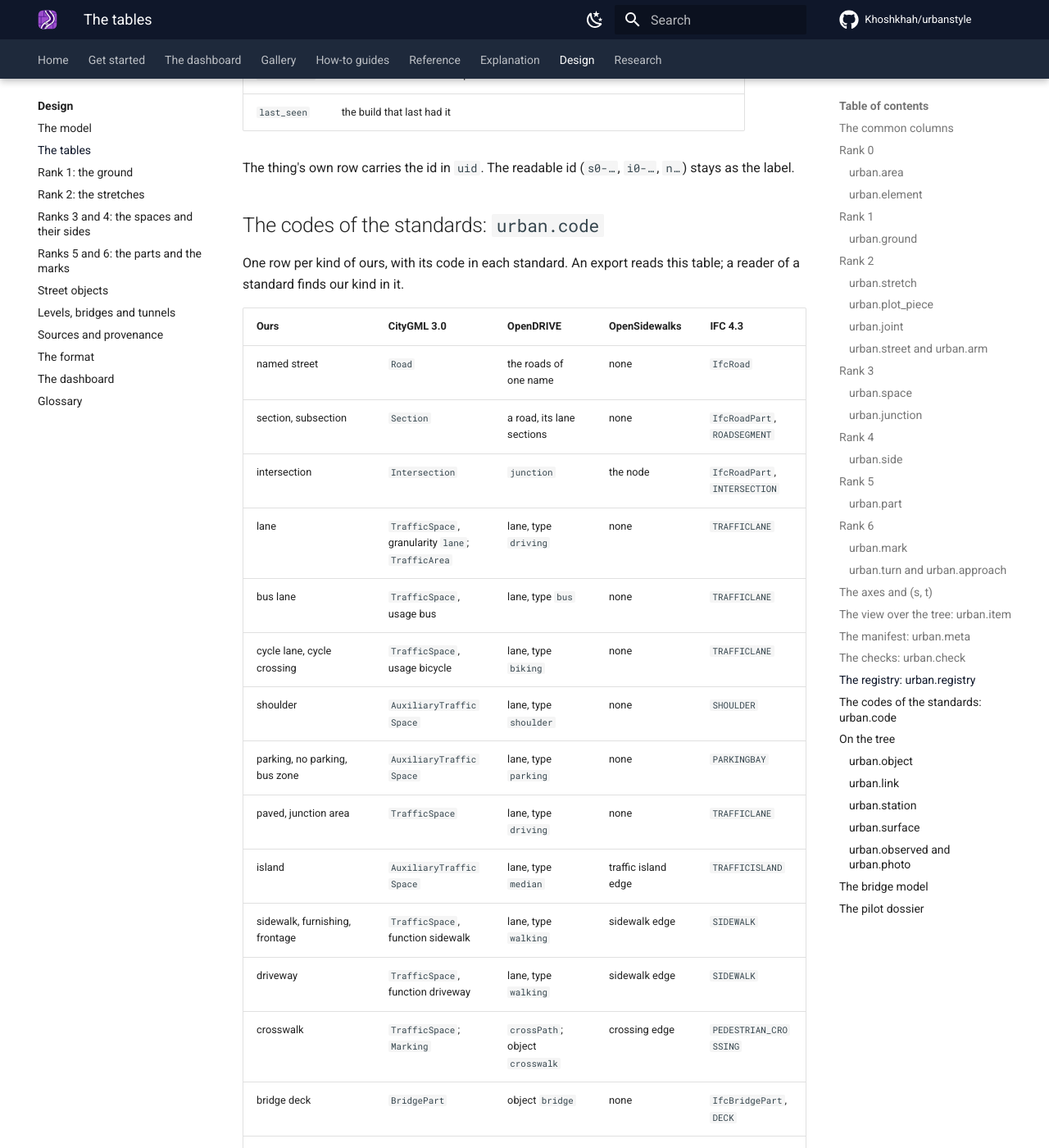
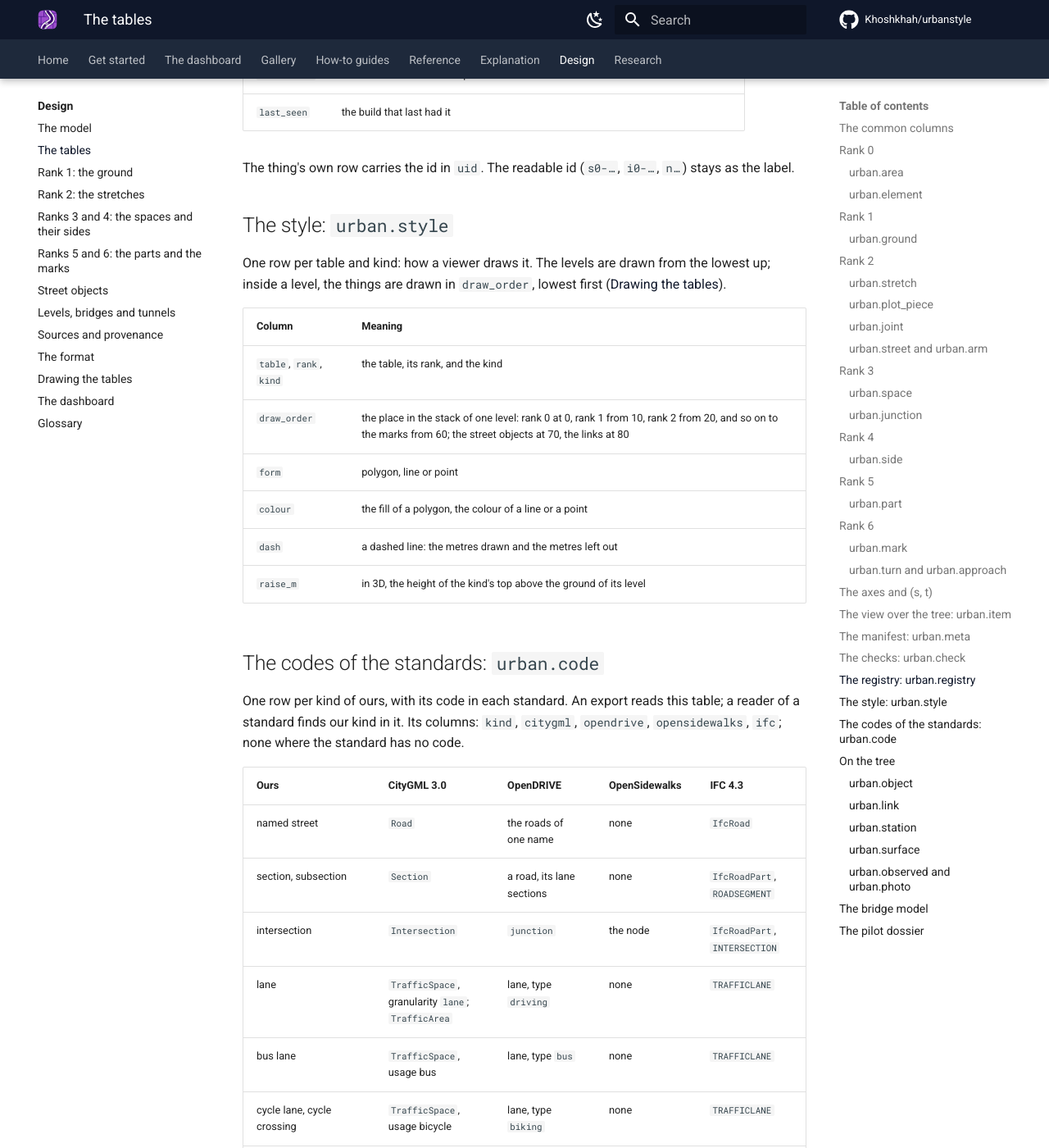
Before and after one commit to Khoshkhah/urbanstyle, an MkDocs documentation site: the page built from docs/design/tables.md, in a window 1280 px wide and 1400 px high, scrolled down 11457 px. Shown: the whole window at 82% size. Built offline with MkDocs 1.6.1 and Material for MkDocs 9.7.7, drawn with Linux system fonts in a browser that asks for light colours; comment, search, counter and statistics services are not loaded.

Commit message:
The design: drawing the tables, and urban.style with the draw order of each kind
The new chapter docs/design/drawing.md says how a viewer draws the model: the levels from the lowest up, then each kind in its
draw_order inside a level (one band per rank, the marks over the parts), one rank filled with the ranks above it as outlines, the
levels in 2D and 3D, and the tables that are lists, not map layers. urban.style holds the order, form, colour, dash and 3D
raise of every table and kind, so any viewer reads them from the data.

Co-Authored-By: Claude Opus 5.5 <noreply@anthropic.com>

```diff
--- a/docs/design/tables.md
+++ b/docs/design/tables.md
@@ -300,9 +300,24 @@ database it replaces, gives every profile it knows its id again, and gives a new
 
 The thing's own row carries the id in `uid`. The readable id (`s0-…`, `i0-…`, `n…`) stays as the label.
 
+## The style: `urban.style`
+
+One row per table and kind: how a viewer draws it. The levels are drawn from the lowest up; inside a level, the things are drawn in
+`draw_order`, lowest first ([Drawing the tables](drawing.md)).
+
+| Column | Meaning |
+|---|---|
+| `table`, `rank`, `kind` | the table, its rank, and the kind |
+| `draw_order` | the place in the stack of one level: rank 0 at 0, rank 1 from 10, rank 2 from 20, and so on to the marks from 60; the street objects at 70, the links at 80 |
+| `form` | polygon, line or point |
+| `colour` | the fill of a polygon, the colour of a line or a point |
+| `dash` | a dashed line: the metres drawn and the metres left out |
+| `raise_m` | in 3D, the height of the kind's top above the ground of its level |
+
 ## The codes of the standards: `urban.code`
 
-One row per kind of ours, with its code in each standard. An export reads this table; a reader of a standard finds our kind in it.
+One row per kind of ours, with its code in each standard. An export reads this table; a reader of a standard finds our kind in it. Its columns: `kind`, `citygml`,
+`opendrive`, `opensidewalks`, `ifc`; none where the standard has no code.
 
 | Ours | CityGML 3.0 | OpenDRIVE | OpenSidewalks | IFC 4.3 |
 |---|---|---|---|---|
--- a/mkdocs.yml
+++ b/mkdocs.yml
@@ -74,6 +74,7 @@ nav:
       - Levels, bridges and tunnels: design/levels.md
       - Sources and provenance: design/sources.md
       - The format: design/format.md
+      - Drawing the tables: design/drawing.md
       - The dashboard: design/dashboard.md
       - Glossary: design/glossary.md
   - Research:
```
Also changed, not shown: docs/design/drawing.md (added, +77 -0 lines), docs/design/glossary.md (+2 -0 lines), docs/design/index.md (+3 -2 lines).
